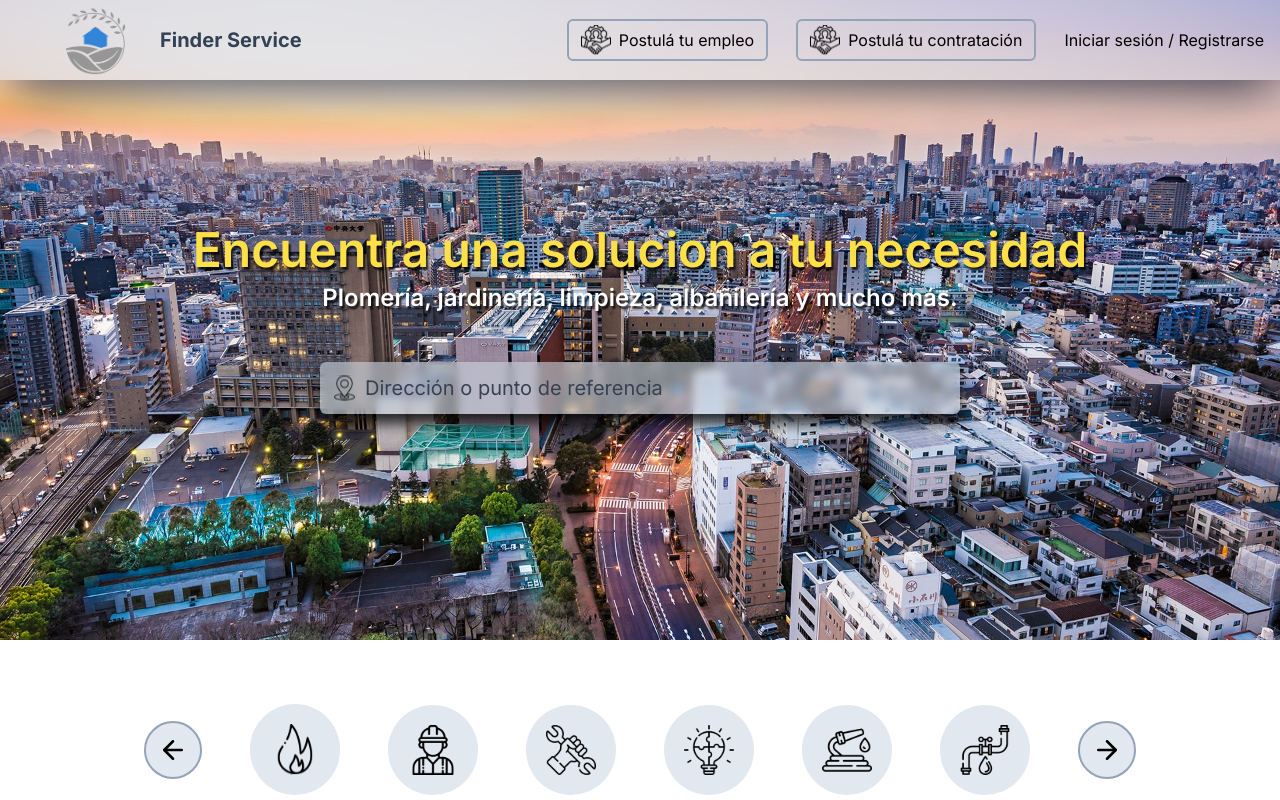
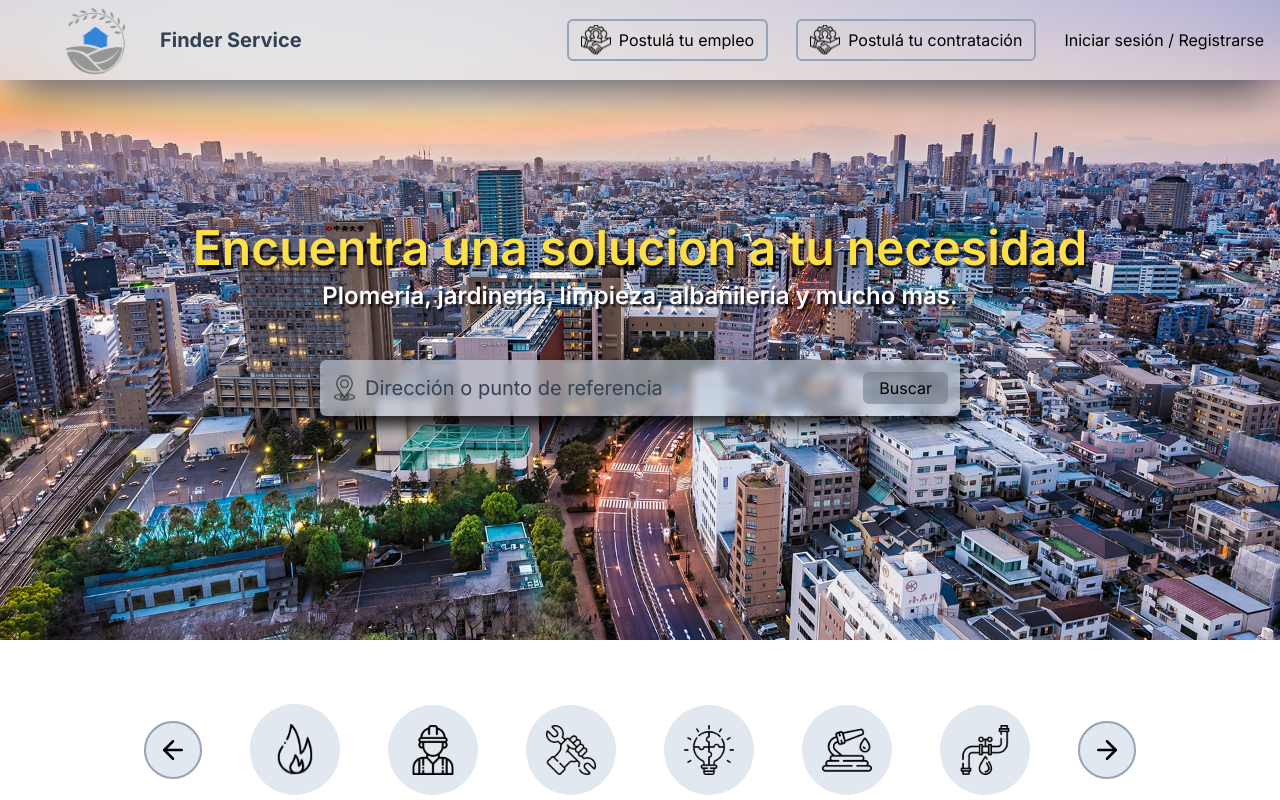
Before and after one commit to FinderService/FinderService, a Next.js app in the folder finderservice/: page / in a window 1280 px wide. Shown: the top 800 px of the page. Built offline with nearby package versions, Linux system fonts and the light colour scheme.

Commit message:
boton buscar en landing

```diff
--- a/finderservice/src/pages/index.js
+++ b/finderservice/src/pages/index.js
@@ -3,6 +3,7 @@ import HomeSleider from "@components/HomeSlider";
 import Layout from "@components/Layout";
 import { ubi } from '@public/assets';
 import Image from "next/image";
+import Link from "next/link";
 
 export default function Home() {
   return (
@@ -32,6 +33,7 @@ export default function Home() {
               placeholder="Dirección o punto de referencia"
               className="bg-white/0 placeholder-gray-700 w-full text-xl border-none border-transparent outline-none "
             />
+            <Link href='HomeEmployer' className="bg-gray-500/50 py-1 px-4 rounded-md hover:bg-blue-300 duration-300 transition-all"> Buscar </Link>
           </div>
         </div>
       </div>
```
